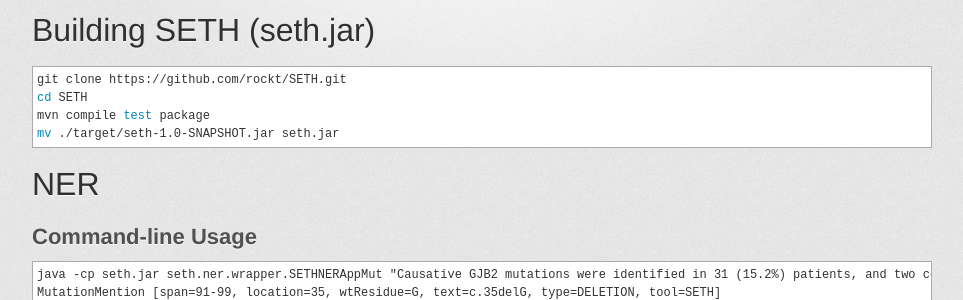
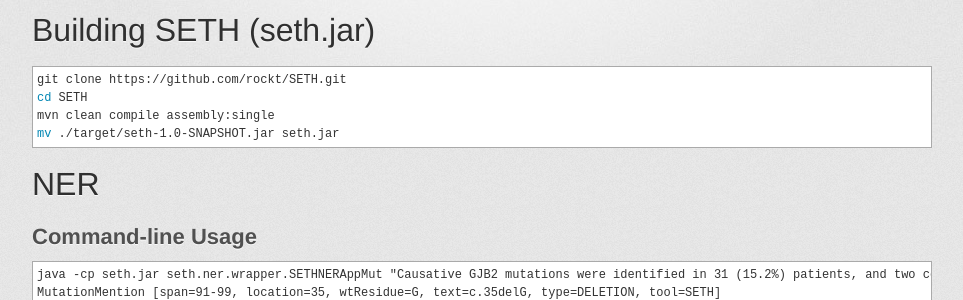
Before and after one commit to rockt/SETH, a Jekyll site: the page built from index.md, in a window 1280 px wide and 900 px high. Shown: the part 433-733 px from the top of the window, without its empty margins (158-1121 px from the left). Built offline with Jekyll 4.4.1, drawn with Linux system fonts in a browser that asks for light colours; some web fonts are replaced; Markdown is read by kramdown in place of the engine named in the settings.

Commit message:
Update index.md

````diff
--- a/index.md
+++ b/index.md
@@ -15,7 +15,7 @@ a process referred to as named entity normalization (NEN).
 ```bash
 git clone https://github.com/rockt/SETH.git
 cd SETH
-mvn compile test package
+mvn clean compile assembly:single
 mv ./target/seth-1.0-SNAPSHOT.jar seth.jar
 ```
 
````
